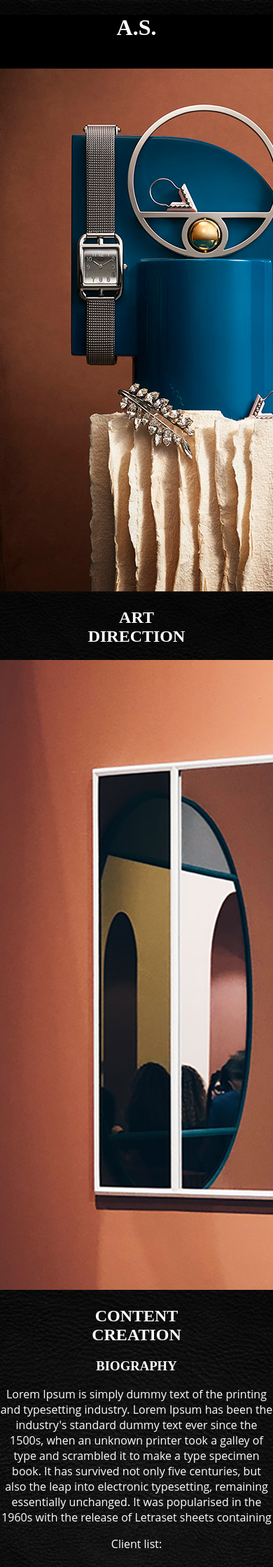
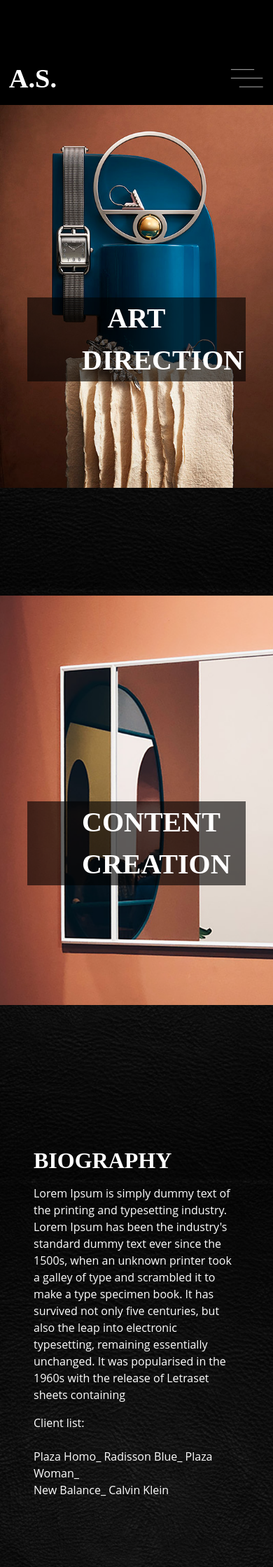
Before and after one commit to Lunasdude/ArminSemovic_portfolio, a PHP site: page / in a window 390 px wide; the page is wider, and only the part inside the window is pictured. Shown: the top 2239 px of that part at 70% size. Run offline with PHP 8.4, Linux system fonts and the light colour scheme.

Commit message:
Fixed mobile landing page css without nav

```diff
--- a/css/style.css
+++ b/css/style.css
@@ -3,6 +3,7 @@ h2,
 h3,
 h4 {
   color: #ffffff;
+  margin: 0;
 }
 h1 .caption-heading,
 h1 .sub-heading,
@@ -24,9 +25,64 @@ p {
   font-family: "Open Sans", sans-serif;
 }
 
+.logo {
+  font-size: 1.2rem;
+  padding: 1rem 0.8rem;
+}
+
+.text-block {
+  margin: 200px 0 100px 0;
+  padding: 0 3rem;
+}
+.text-block .sub-heading {
+  font-size: 2rem;
+}
+.text-block p {
+  line-height: 24px;
+}
+
+.contact-info {
+  margin: 50px 0;
+  text-align: center;
+}
+.contact-info .contact-miniheading {
+  font-size: 1.3rem;
+}
+.contact-info i.fab.fa-instagram {
+  margin: 0.5rem;
+  color: #ffffff;
+  font-size: 2rem;
+}
+
 body {
   background: url(../images/leather_background.jpg) center fixed;
   background-size: cover;
+}
+
+.captioned-image {
+  position: relative;
+  text-align: center;
+  width: 100%;
+  margin-bottom: 150px;
+}
+.captioned-image img {
+  width: 100%;
+}
+
+.contact-image {
+  display: flex;
+  justify-content: center;
+  max-height: 400px;
+}
+.contact-image img {
+  width: 55%;
+}
+
+.hamburger img {
+  width: 70px;
+  height: 70px;
+  padding: 0 0.1rem;
+  filter: invert(1);
 }
 
 body {
@@ -35,12 +91,28 @@ body {
 
 .navbar {
   background-color: black;
+  display: flex;
+  align-items: flex-end;
+  justify-content: space-between;
+  height: 150px;
+  width: 100%;
 }
 
-* {
-  align-self: center;
+.image-caption {
+  align-items: center;
+  background-color: rgba(0, 0, 0, 0.6);
+  display: flex;
+  justify-content: center;
+  position: absolute;
+  top: 50%;
+  left: 10%;
+  width: 80%;
+  line-height: 60px;
+}
+.image-caption h2 {
+  font-size: 2.5rem;
   text-align: center;
-  justify-content: center;
+  width: 50%;
 }
 
 /*# sourceMappingURL=style.css.map */
--- a/index.php
+++ b/index.php
@@ -23,7 +23,7 @@
     </div>
 
     <div class="hamburger">
-      <i class="fas fa-bars"></i>
+      <img src="svg/hamburger_nav.svg" alt="Hamburger menu collapse toggle">
     </div>
   </header>
 
@@ -34,7 +34,6 @@
       <div class="image-caption">
         <h2 class="caption-heading">
           ART
-          <br>
           DIRECTION
         </h2>
       </div>
@@ -47,7 +46,6 @@
       <div class="image-caption">
         <h2 class="caption-heading">
           CONTENT
-          <br>
           CREATION
         </h2>
       </div>
@@ -70,7 +68,9 @@
       </p>
     </div>
 
-    <img src="images/armin.png" alt="Armin">
+    <div class="contact-image">
+      <img src="images/armin.png" alt="Armin">
+    </div>
 
     <div class="contact-info">
       <h4 class="contact-miniheading">Contact me:</h4>
--- a/sass/_images.scss
+++ b/sass/_images.scss
@@ -2,3 +2,26 @@
   background: url(../images/leather_background.jpg) center fixed;
   background-size: cover;
 }
+.captioned-image{
+  position: relative;
+  text-align: center;
+  width: 100%;
+  img{
+    width: 100%;
+  }
+  margin-bottom: 150px;
+}
+.contact-image{
+  display: flex;
+  justify-content: center;
+  max-height: 400px;
+  img{
+    width: 55%;
+  }
+}
+.hamburger img{
+  width: 70px;
+  height: 70px;
+  padding: 0 0.1rem;
+  filter: invert(1);
+}
--- a/sass/_typography.scss
+++ b/sass/_typography.scss
@@ -3,7 +3,7 @@ h2,
 h3,
 h4{
   color: #ffffff;
-
+  margin: 0;
   .caption-heading,
   .sub-heading,
   .contact-miniheading{
@@ -14,3 +14,34 @@ p{
   color: #ffffff;
   font-family: 'Open Sans', sans-serif;
 }
+
+.logo{
+  font-size: 1.2rem;
+  padding: 1rem 0.8rem;
+}
+
+.text-block{
+  margin: 200px 0 100px 0;
+
+  .sub-heading{
+    font-size: 2rem;
+  }
+
+  p{
+    line-height: 24px;
+  }
+  padding: 0 3rem;
+}
+
+.contact-info{
+  margin: 50px 0;
+  text-align: center;
+  .contact-miniheading{
+    font-size: 1.3rem;
+  }
+  i.fab.fa-instagram{
+    margin: 0.5rem;
+    color: #ffffff;
+    font-size: 2rem;
+  }
+}
--- a/sass/style.scss
+++ b/sass/style.scss
@@ -7,10 +7,26 @@ body{
 
 .navbar{
   background-color: black;
+  display: flex;
+  align-items: flex-end;
+  justify-content: space-between;
+  height: 150px;
+  width: 100%;
 }
 
-*{
-  align-self: center;
-  text-align: center;
+.image-caption{
+  align-items: center;
+  background-color: rgba(0,0,0,0.6);
+  display: flex;
   justify-content: center;
+  position: absolute;
+  top: 50%;
+  left: 10%;
+  width: 80%;
+  line-height: 60px;
+  h2{
+    font-size: 2.5rem;
+    text-align: center;
+    width: 50%;
+  }
 }
```
Also changed, not shown: svg/arrow_down.svg (added), svg/arrow_down_white.svg (added), svg/close_icon.svg (added), svg/hamburger_nav.svg (added), svg/navigation_left.svg (added), svg/navigation_right.svg (added), 1 other file.
